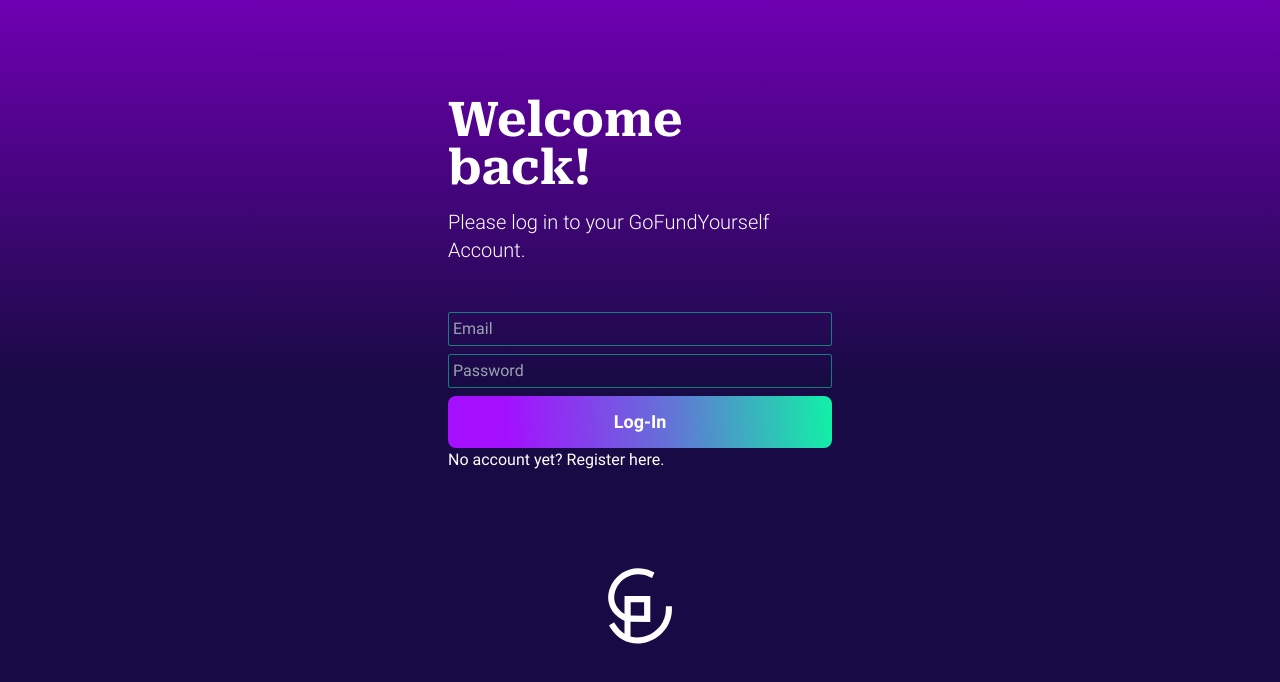
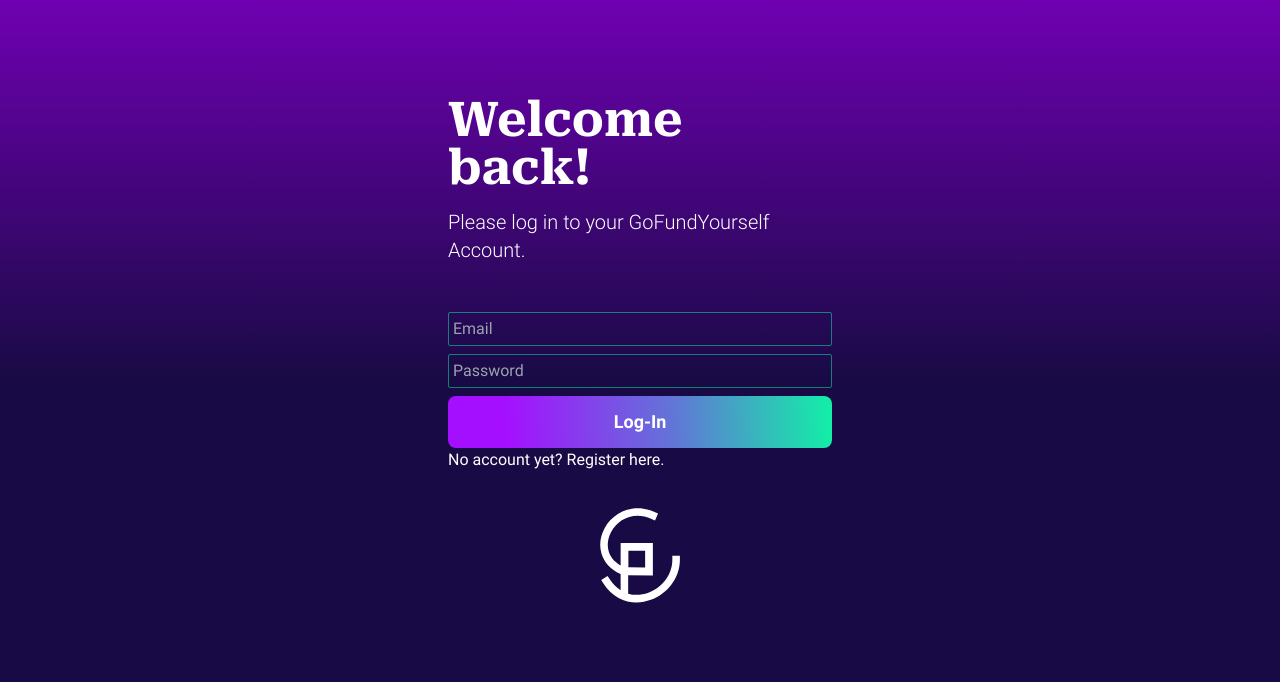
Before and after one commit to carlobeckmann2602/portfolio-tracker, a Next.js app in the folder web/: page /login in a window 1280 px wide. Shown: the top 682 px of the page. Built offline with nearby package versions, Linux system fonts and the light colour scheme.

Commit message:
added padding and width changes

```diff
--- a/web/components/footer.tsx
+++ b/web/components/footer.tsx
@@ -2,7 +2,7 @@ import { CenterSection } from "./center-section";
 
 export const Footer: React.FC = () => (
   <CenterSection>
-    <div className="pt-24 pb-8 w-16 mx-auto">
+    <div className="pt-9 pb-8 w-20 mx-auto">
       <svg
         width="257"
         height="304"
```
